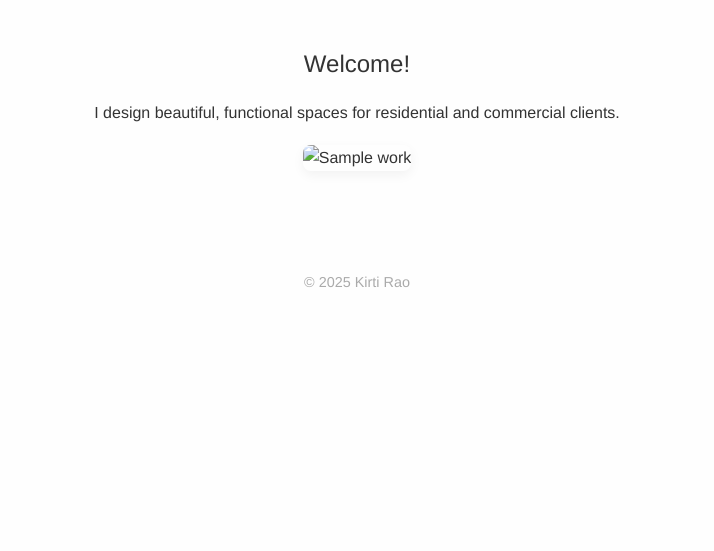
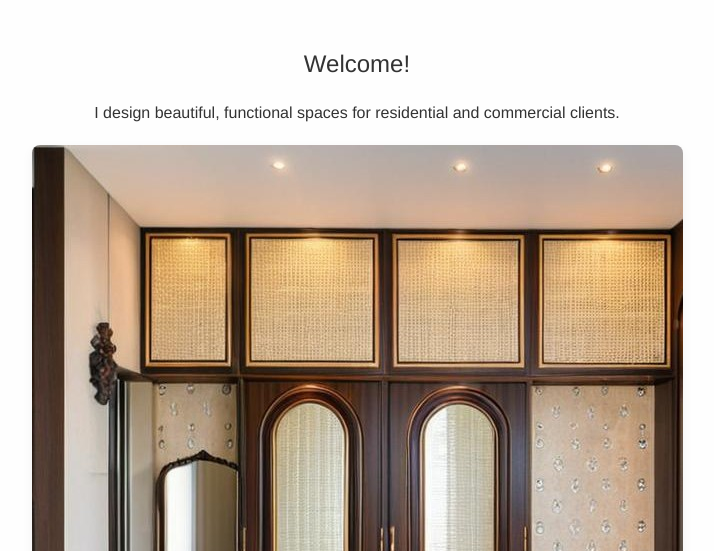
Before and after one commit to kirtirao-design/kirti-portfolio, a plain HTML site: page index.html in a window 1280 px wide. Shown: the part 249-800 px from the top of the page, without its empty margins (283-997 px from the left). Drawn offline with Linux system fonts and the light colour scheme.

Commit message:
Update index.html

```diff
--- a/index.html
+++ b/index.html
@@ -22,7 +22,7 @@
   <main>
     <h2>Welcome!</h2>
     <p>I design beautiful, functional spaces for residential and commercial clients.</p>
-    <img src="images/sample.jpg" alt="Sample work"/>
+    <img src="images/index01.jpg" alt="Sample work"/>
   </main>
 
   <footer>
```
